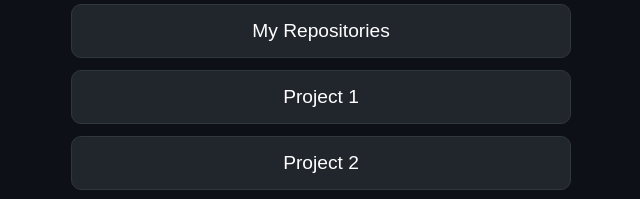
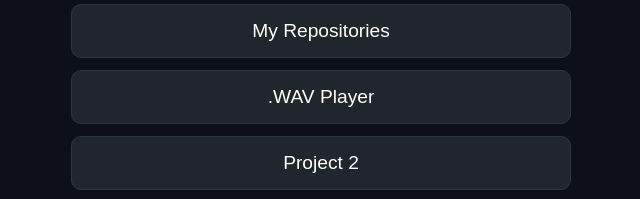
Before and after one commit to johart2030/johart2030.github.io, a plain HTML site: page index.html in a window 1280 px wide. Shown: the part 416-615 px from the top of the page, 319-959 px from the left. Drawn offline with Linux system fonts and the light colour scheme.

Commit message:
Added WAV-viewer.html

```diff
--- a/index.html
+++ b/index.html
@@ -83,8 +83,8 @@
         </a>
 
         <!-- Add more custom links here -->
-        <a class="link" href="#" target="_blank">
-            Project 1
+        <a class="link" href="johart2030.github.io/wav-viewer.html" target="_blank">
+            .WAV Player
         </a>
 
         <a class="link" href="#" target="_blank">
```
